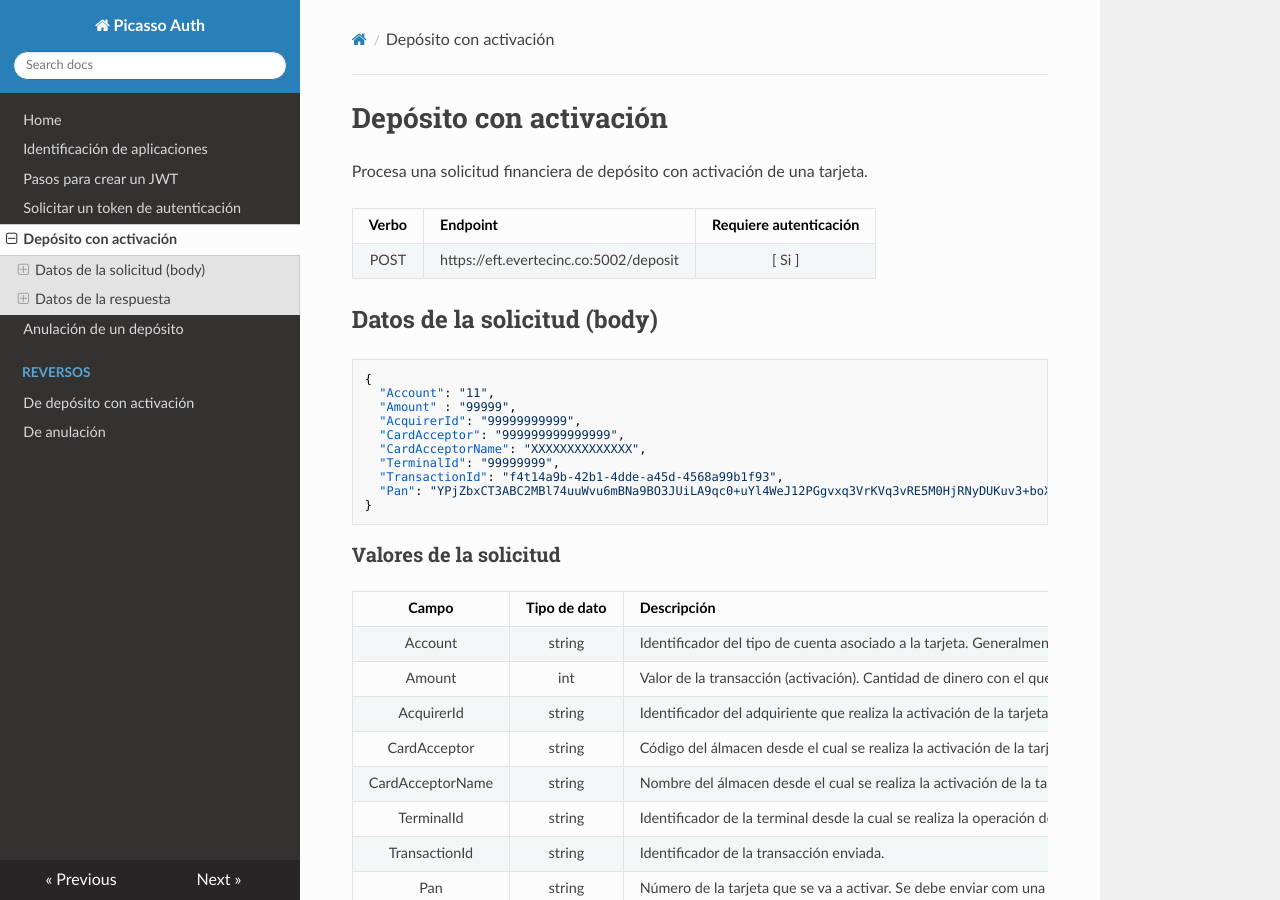
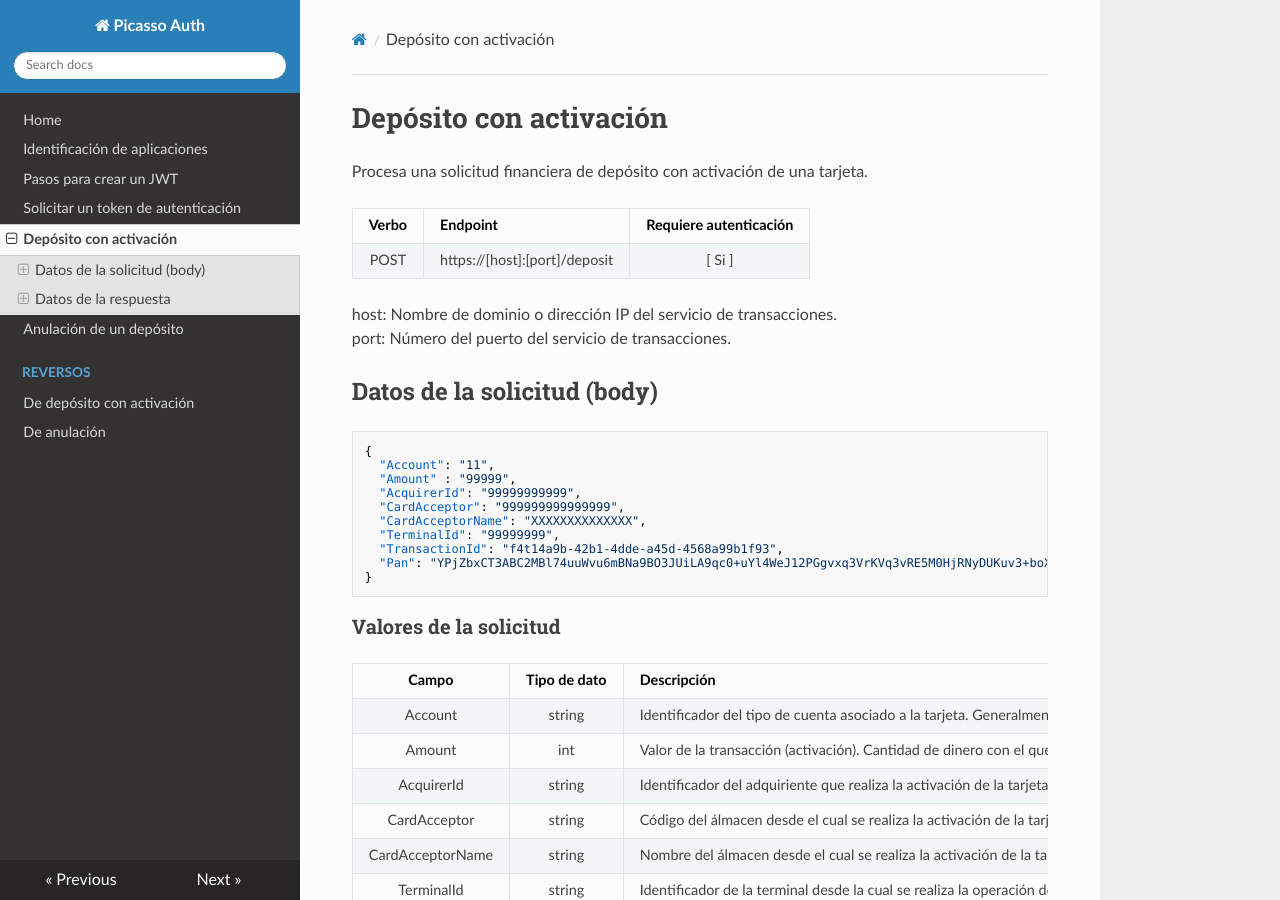
Before and after one commit to Picasso-api/Evertec-API, an MkDocs documentation site: the page built from docs/Deposit.md, in a window 1280 px wide and 900 px high. Built offline with MkDocs 1.6.1, drawn with Linux system fonts in a browser that asks for light colours; nearby versions of some CDN libraries.

Commit message:
Update Deposit.md

```diff
--- a/docs/Deposit.md
+++ b/docs/Deposit.md
@@ -4,7 +4,10 @@ Procesa una solicitud financiera de depósito con activación de una tarjeta.
 
 | Verbo | Endpoint                                      | Requiere autenticación |
 | :---: | --------------------------------------------- | :--------------------: |
-| POST  | https://eft.evertecinc.co:5002/deposit            |          [ Si ]        |
+| POST  | https://[host]:[port]/deposit            |          [ Si ]        |
+
+host: Nombre de dominio o dirección IP del servicio de transacciones.
+port: Número del puerto del servicio de transacciones.
 
 ## Datos de la solicitud (body)
 
```
